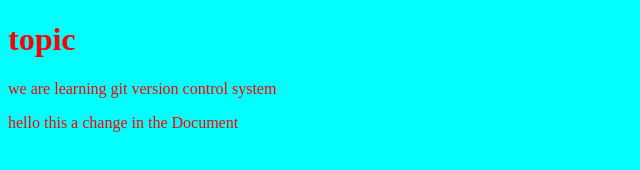
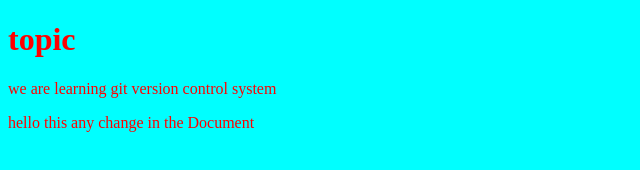
Before and after one commit to mtauheed55/my-first-git-project, a plain HTML site: page index.html in a window 1280 px wide. Shown: the full height of the page, 0-640 px from the left. Drawn offline with Linux system fonts and the light colour scheme.

Commit message:
name changed

```diff
--- a/idex.html
+++ b/index.html
@@ -10,6 +10,6 @@
 
 <h1>topic</h1>
 <p> we are learning git version control system </p>
-<p>hello this a change in the Document</p>
+<p>hello this any change in the Document</p>
 </body>
 </html>
```
